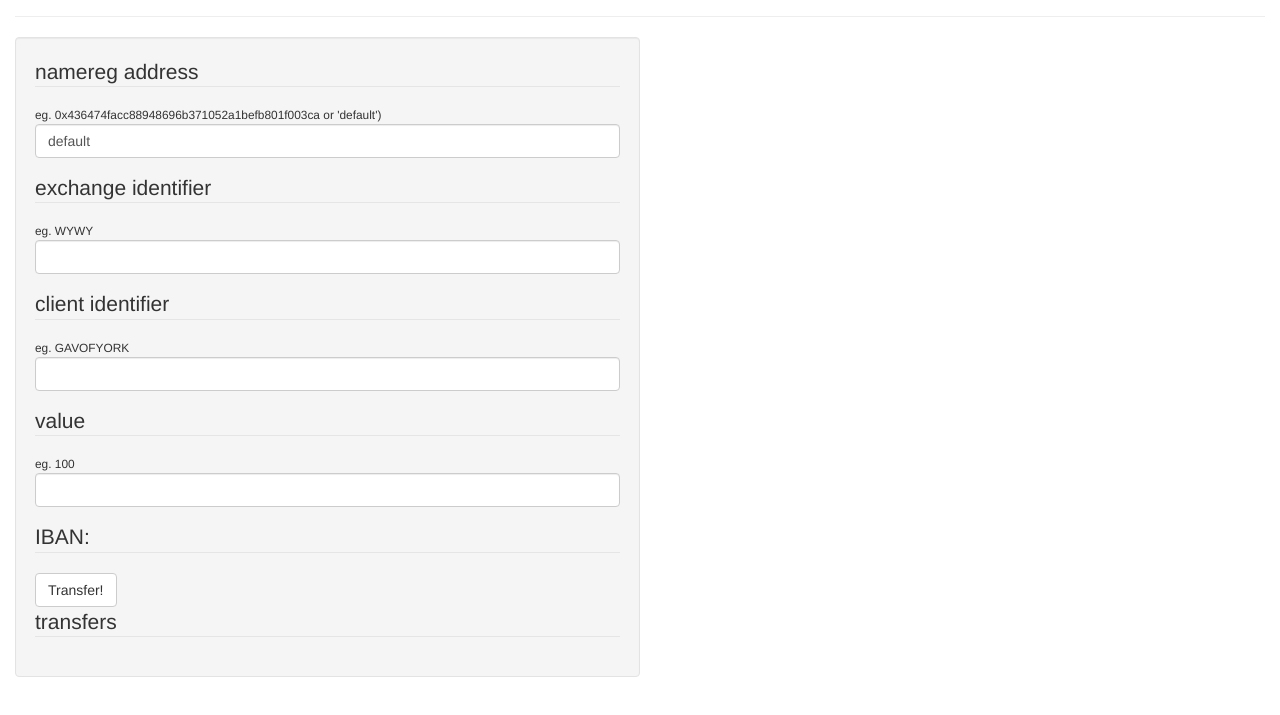
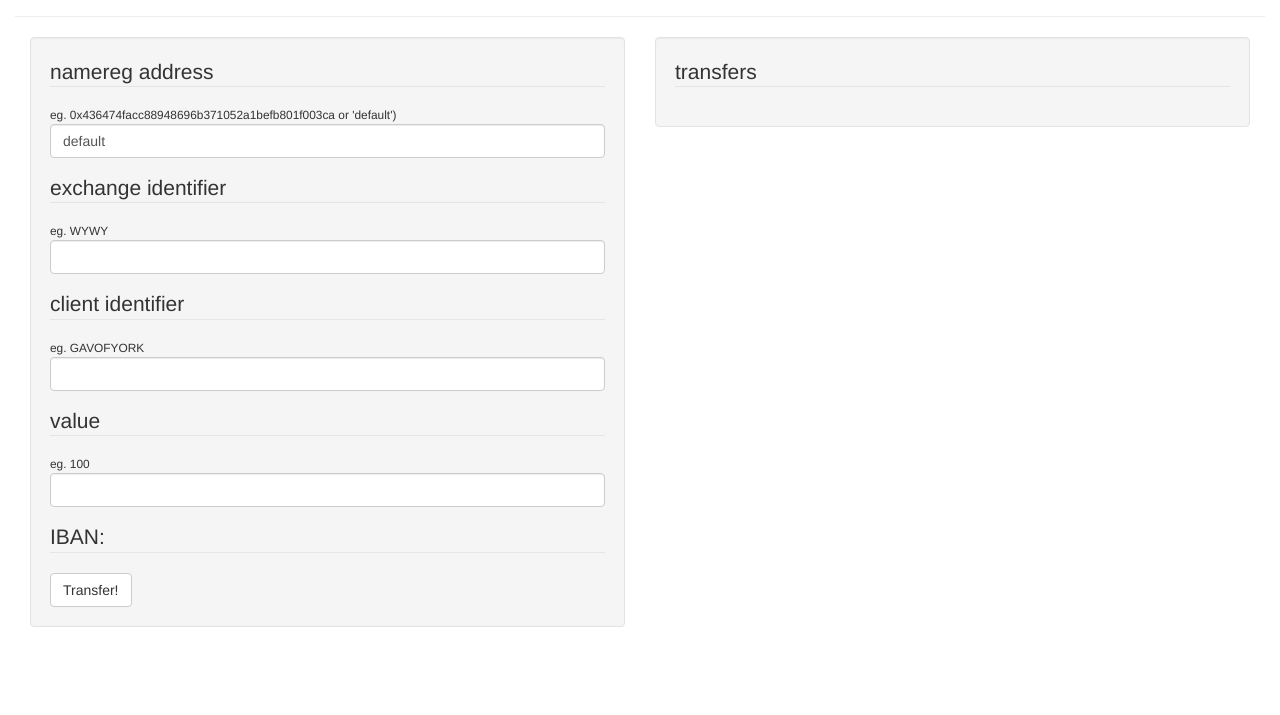
Before and after one commit to ethchange/ethchange.github.io, a website: page index.html in a window 1280 px wide. Shown: the part 83-798 px from the top of the page. Drawn offline with nearby package versions, Linux system fonts and the light colour scheme.

Commit message:
transfers on the right

```diff
--- a/index.html
+++ b/index.html
@@ -143,7 +143,8 @@
         <div class="page-header">
             <h1>ICAP transfer</h1>
         </div>
-        <div class="col-lg-6 well">
+        <div class="col-lg-6">
+            <div class="well">
                 <legend class="lead">namereg address</legend>
                 <small>eg. 0x436474facc88948696b371052a1befb801f003ca or 'default')</small>
                 <div class="form-group">
@@ -182,7 +183,10 @@
                     <button class="btn btn-default" id="transfer" type="button" onClick="transfer()">Transfer!</button>
                     <text id="transferValidation"></text>
                 </div>
-
+            </div>
+        </div>
+        <div class="col-lg-6">
+            <div class="well">
                 <div>
                     <legend class="lead">transfers</legend>
                 </div>
@@ -191,5 +195,6 @@
                 </div>
             </div>
         </div>
+    </div>
 </body>
 </html>
```
Lines whose indentation alone changed are shown as unchanged.
